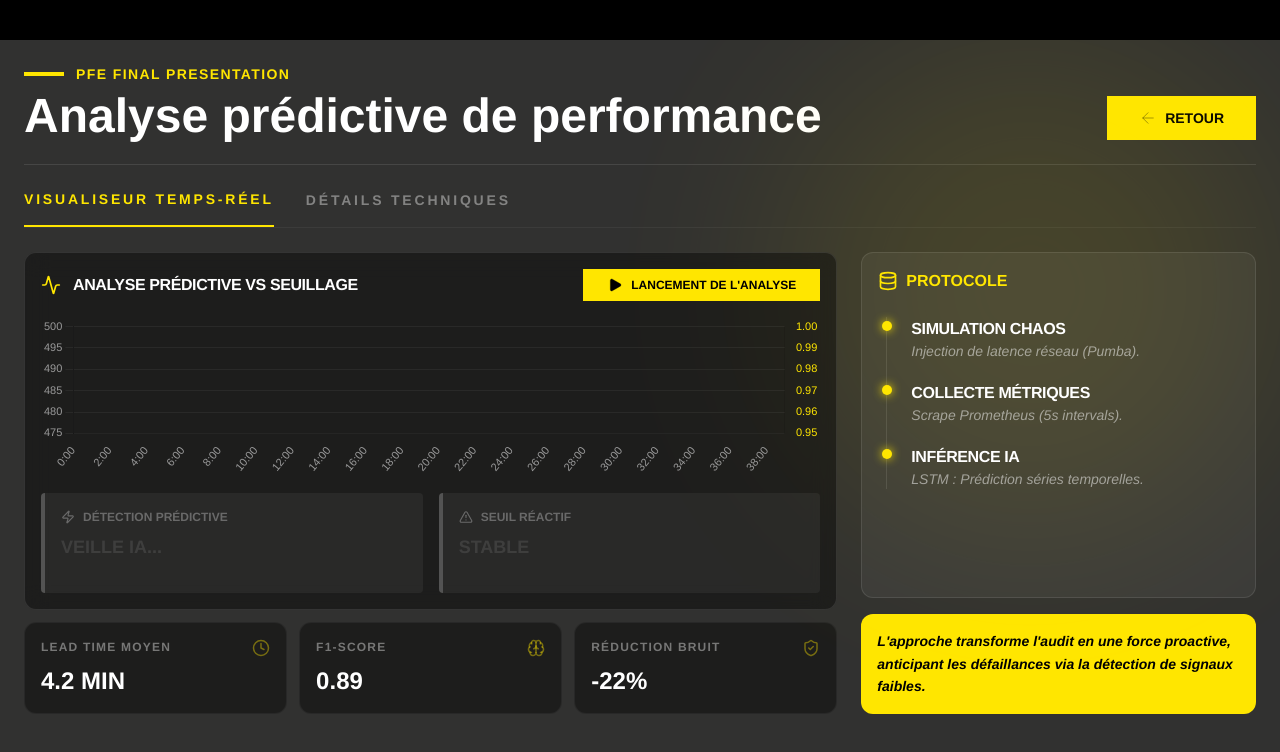
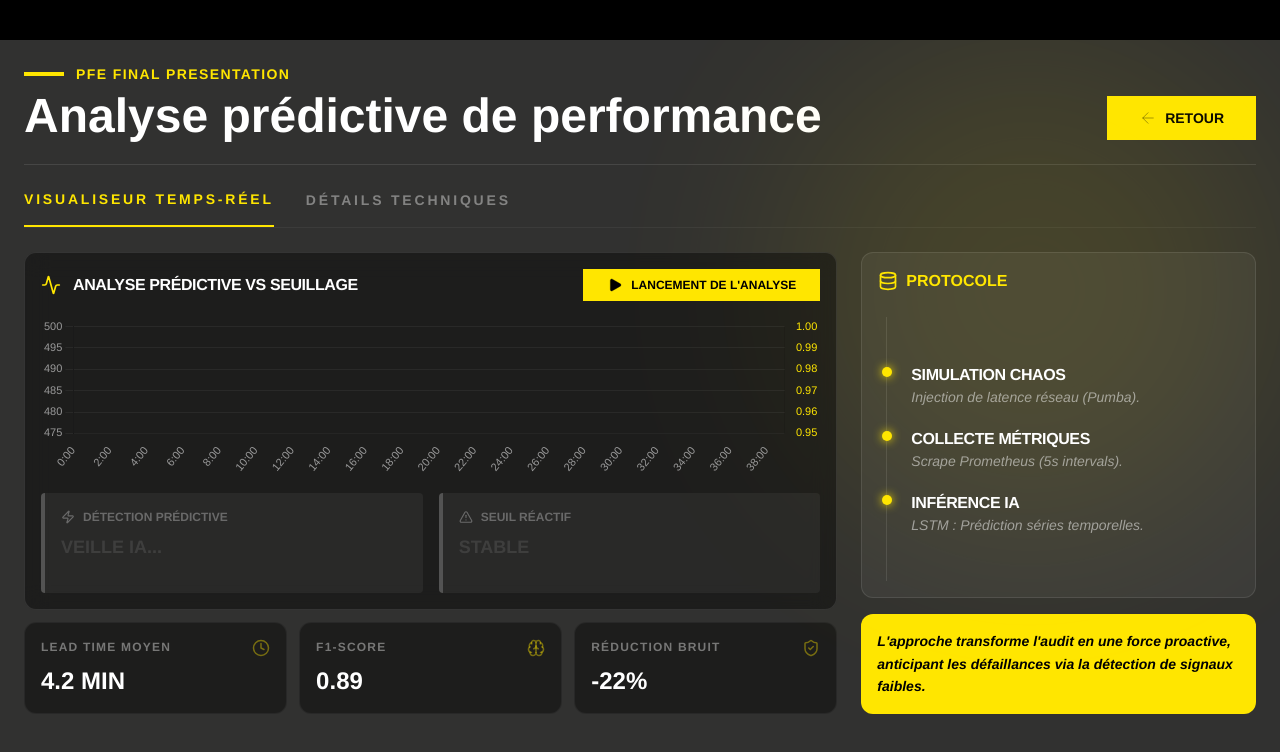
Before and after one commit to Medenga/Presentation-PFE, a React (Vite) app in the folder client/: page /simulation in a window 1280 px wide. Shown: the top 752 px of the page. Built offline with nearby package versions, Linux system fonts and the light colour scheme.

Commit message:
update slide

```diff
--- a/client/src/slides/Simulation.jsx
+++ b/client/src/slides/Simulation.jsx
@@ -168,9 +168,9 @@ const Simulation = () => {
           </div>
 
           <aside className="flex flex-col gap-4">
-            <div className="bg-white/5 border border-white/10 p-4 rounded-xl flex-1">
+            <div className="bg-white/5 border border-white/10 p-4 pt-4 rounded-xl flex-1 flex flex-col">
               <h3 className="text-[#FFE600] font-black text-base uppercase mb-6 flex items-center gap-2"><Database size={20}/> Protocole</h3>
-              <div className="space-y-5 border-l border-white/10 ml-2">
+              <div className="space-y-5 border-l border-white/10 ml-2 flex-1 flex flex-col justify-center">
                 <TimelineStep title="Simulation Chaos" desc="Injection de latence réseau (Pumba)." />
                 <TimelineStep title="Collecte Métriques" desc="Scrape Prometheus (5s intervals)." />
                 <TimelineStep title="Inférence IA" desc="LSTM : Prédiction séries temporelles." />
```
